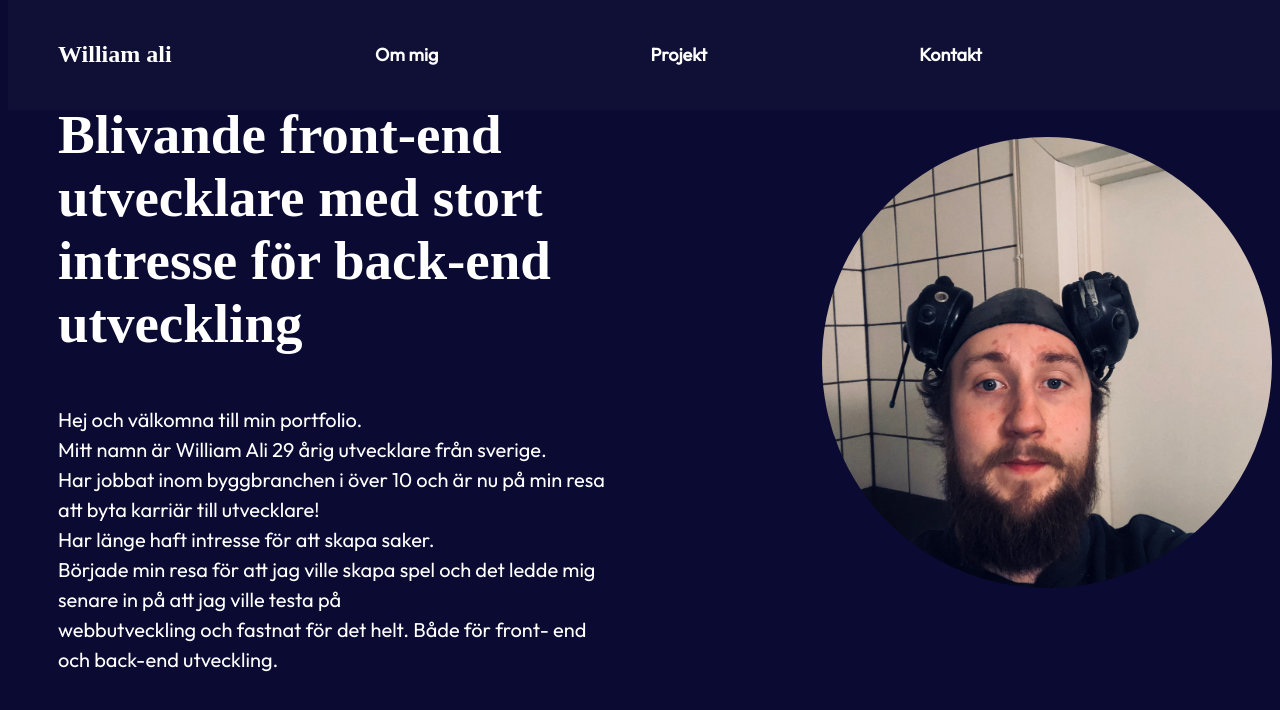
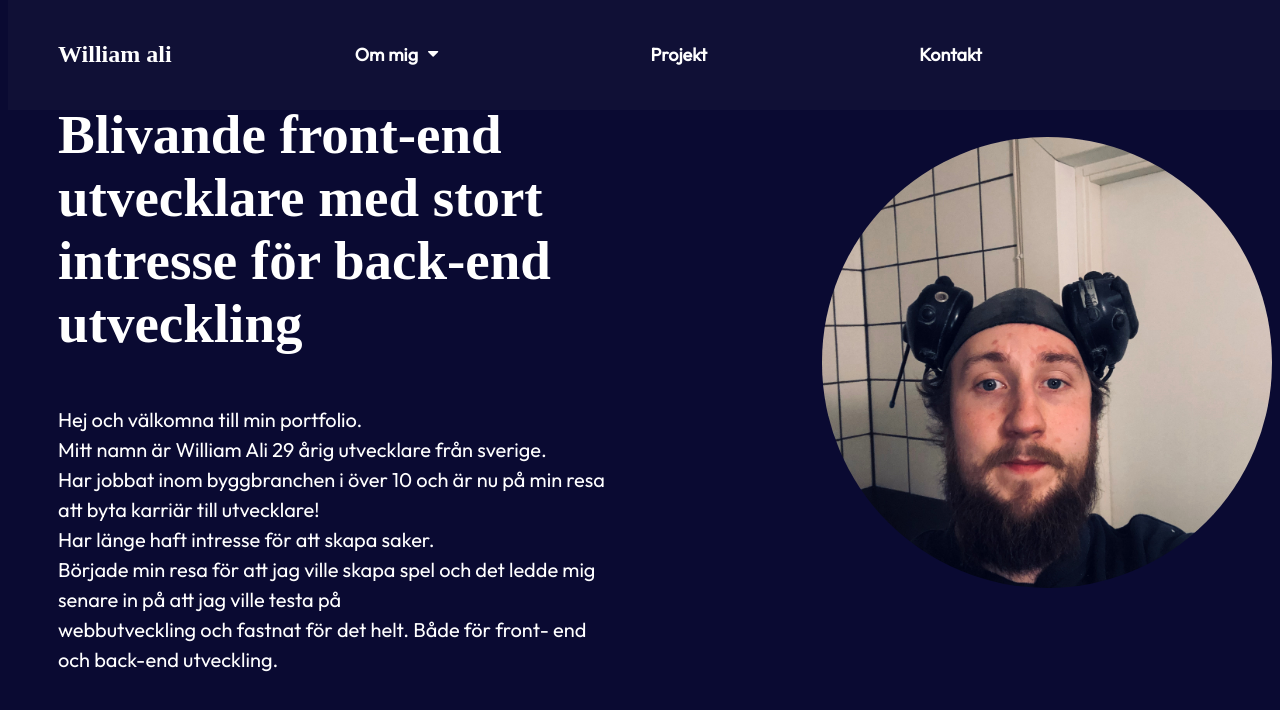
Before and after one commit to prodigystudios/MainPortfolio, a Vue app: page /#/ in a window 1280 px wide. Shown: the part 93-803 px from the top of the page. Built offline with nearby package versions, Linux system fonts and the light colour scheme; a web font is replaced by a local one.

Commit message:
Added multiple choose on nav bar

```diff
--- a/src/App.vue
+++ b/src/App.vue
@@ -5,6 +5,7 @@
 <style>
   @import url("https://fonts.googleapis.com/css?family=Outfit");
   @import url("https://fonts.googleapis.com/css?family=Kodchasan");
+  @import url("https://cdnjs.cloudflare.com/ajax/libs/font-awesome/4.7.0/css/font-awesome.min.css");
 
   html {
     overflow-y:scroll;
--- a/src/components/ProjectSection.vue
+++ b/src/components/ProjectSection.vue
@@ -281,9 +281,9 @@ a
 .project-container
 {
     position: absolute;
+    text-align: center;
     top: 175%;
-    left: 50px;
-    width: 90%;
+    width: 100%;
     height: 800px;
     background: #09092f;
     box-shadow: 1px 1px 40px 20px black;
@@ -339,11 +339,10 @@ a
 {
     display: flex;
     flex-direction: column;
-    justify-content: center;
+    justify-content: flex-start;
     align-items: center;
     text-align: center;
 }
-
 .project-image
 {
     width: 1300px;
@@ -355,13 +354,15 @@ a
 .close-enter-active,
 .close-leave-active
 {
-    transition: width 1s ease-in-out;
+    transition: width 1s ease-in-out,
+                opacity 1s ease;
 }
 
 .close-enter-from,
 .close-leave-to
 {
     width: 0%;
+    opacity: 0;
 }
 
 .fade-enter-active,
--- a/src/views/HomeView.vue
+++ b/src/views/HomeView.vue
@@ -2,10 +2,21 @@
   <div ref="top"></div>
   <nav ref="navbar" class="navbar">
     <div class="nav-links">
-      <h1>William ali</h1>
-      <button @click="ScrollToAnchor('hero-section')">
-        <h4>Om mig</h4>
-      </button>
+        <h1 @click="ScrollToAnchor('hero-section')">William ali</h1>
+      <!-- <button @click="ScrollToAnchor('hero-section')"> -->
+        <!-- <h4>Om mig</h4> -->
+        <div class="dropdown-menu">
+          <button @scroll="ScrollToAnchor('hero-section')" class="drop-btn"><h4>Om mig</h4>
+          <i class="fa fa-caret-down"></i>
+        </button>
+        <div class="dropdown-content">
+          <button @click="ScrollToAnchor('knowledge-section')">
+            <h4>Kunskaper</h4>
+          </button>
+        </div>
+        </div>
+
+      <!-- </button> -->
       <button @click="ScrollToAnchor('project-section')">
         <h4>Projekt</h4>
       </button>
@@ -74,8 +85,13 @@ nav
 nav h1
 {
   position: absolute;
+  align-content: center;
+  align-self: center;
   left: 0;
   margin: 0px 50px;
+}
+nav h1:hover {
+  cursor: pointer;
 }
 
 .nav-links
@@ -88,7 +104,24 @@ nav h1
   gap: 200px;
 }
 
-
+.dropdown-menu {
+  overflow: hidden;
+}
+.drop-btn {
+  display: flex;
+  flex-direction: row;
+  align-items: center;
+  gap:10px;
+}
+.dropdown-content {
+  display:none;
+  position: absolute;
+  top:60px;
+  margin-left:25px;
+}
+.dropdown-menu:hover .dropdown-content {
+  display:block;
+}
 button
 {
   font-family: Outfit;
```
